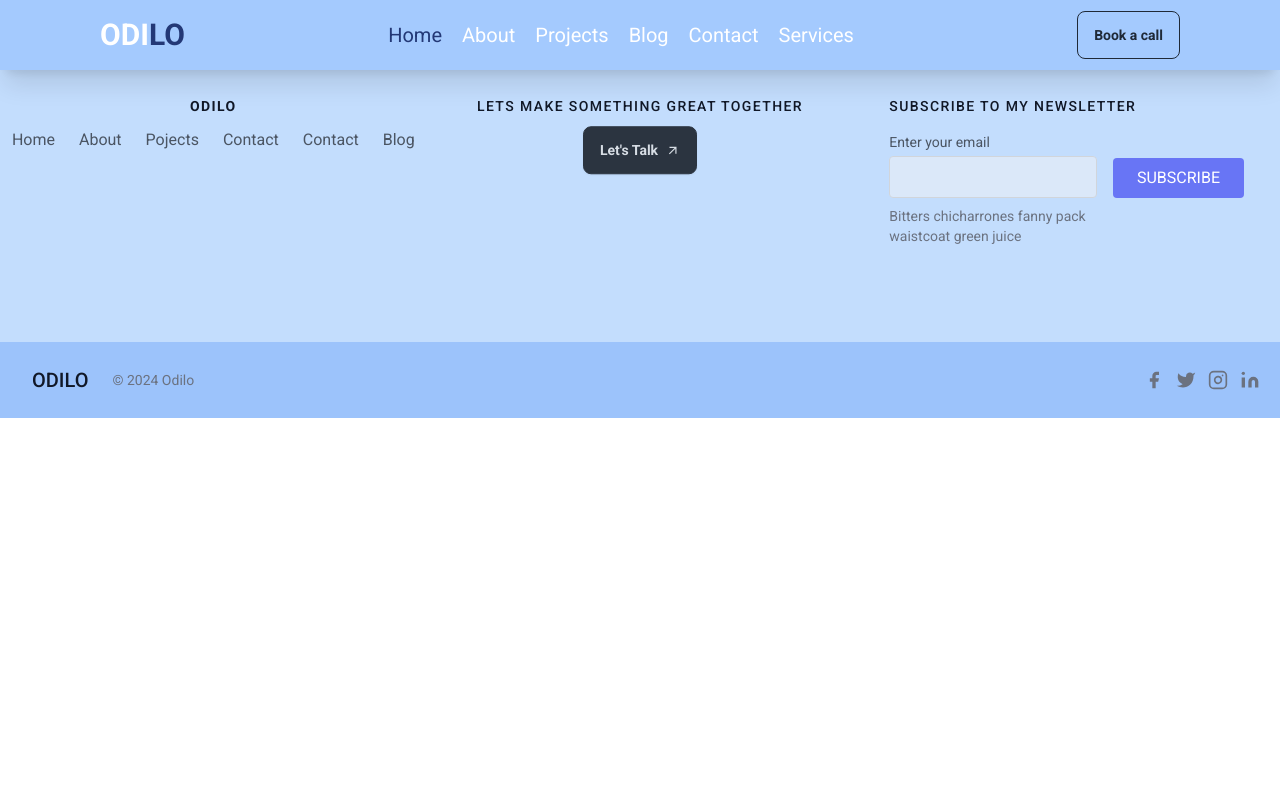
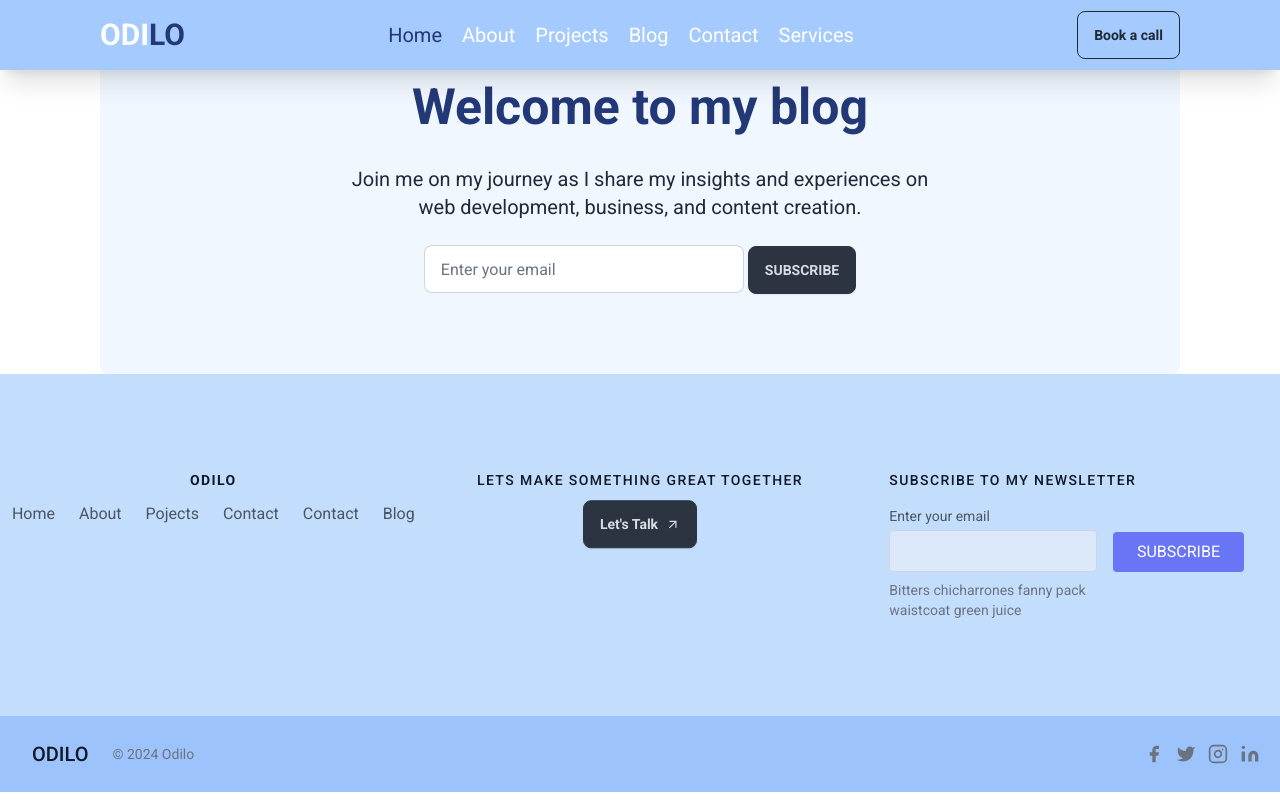
Before and after one commit to muodilo/portfolio_web, a React (Vite) app in the folder frontend/: page /blog in a window 1280 px wide. Built offline with nearby package versions, Linux system fonts and the light colour scheme.

Commit message:
create blogs container

```diff
--- a/frontend/src/App.jsx
+++ b/frontend/src/App.jsx
@@ -2,6 +2,7 @@ import { BrowserRouter as Router,Routes,Route } from "react-router-dom"
 import TopNav from "./components/topNav/TopNav"
 import Layout from "./pages/layout/Layout"
 import Footer from "./components/footer/Footer"
+import BlogPage from "./pages/blogPage/BlogPage"
 
 function App() {
 
@@ -11,6 +12,7 @@ function App() {
 
       <Routes>
         <Route path='/' element={<Layout/> } />
+        <Route path='/blog' element={<BlogPage/> } />
       </Routes>
       <Footer/>
     </Router>
--- /dev/null
+++ b/frontend/src/components/BlogsContainer/BlogsContainer.jsx
@@ -0,0 +1,11 @@
+import React from 'react'
+
+const BlogsContainer = () => {
+  return (
+    <div>
+
+    </div>
+  )
+}
+
+export default BlogsContainer
--- a/frontend/src/components/blogHeader/BlogHeader.jsx
+++ b/frontend/src/components/blogHeader/BlogHeader.jsx
@@ -3,8 +3,15 @@
 const BlogHeader = () => {
   return (
     <section className="px-0 md:px-[60px] lg:px-[100px]">
-      <div className="bg-blue-300/50 h-svh">
-        hello
+      <div className="bg-blue-100/50 pt-[70px] rounded-lg text-center pt-40 pb-20">
+        <div>
+          <h1 className="lg:text-[50px] md:text-[40px] text-[30px] font-bold mb-5 text-blue-900 animate-in fade-in zoom-in duration-300">Welcome to my blog</h1>
+          <p className="text-xl mb-6 animate-in fade-in zoom-in duration-300">Join me on my journey as I share my insights and experiences on <br /> web development, business, and content creation.</p>
+          <form className="animate-in fade-in zoom-in duration-300">
+            <input type="text" placeholder="Enter your email" className="input input-bordered  w-full max-w-xs" />
+            <button className="btn btn-neutral ms-1 mt-2 md:mt-0">SUBSCRIBE</button>
+          </form>
+        </div>
       </div>
     </section>
   )
--- a/frontend/src/pages/blogPage/BlogPage.jsx
+++ b/frontend/src/pages/blogPage/BlogPage.jsx
@@ -1,9 +1,9 @@
-
+import BlogHeader from "../../components/blogHeader/BlogHeader"
 
 const BlogPage = () => {
   return (
     <div>
-
+      <BlogHeader/>
     </div>
   )
 }
```
